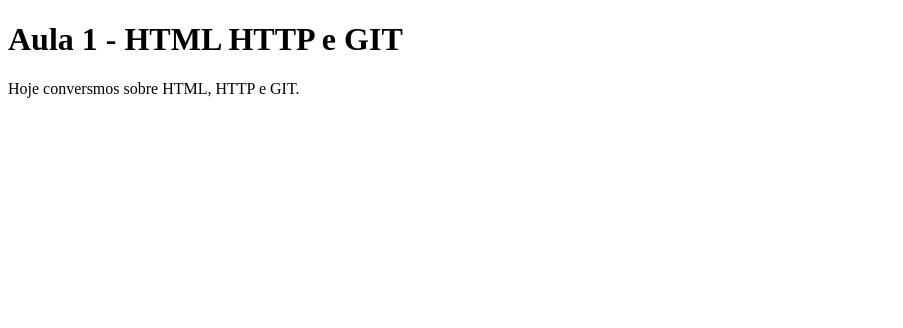
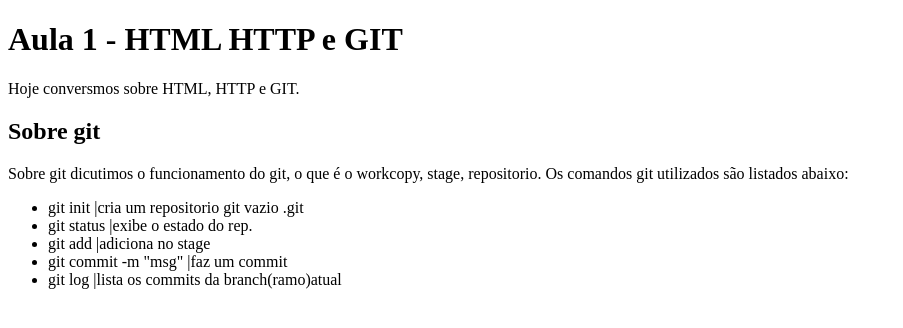
Before and after one commit to GustavoSchwabeRazera/HTML, a plain HTML site: page index.html in a window 1280 px wide. Shown: the whole page, without its empty margins (0-903 px from the left). Drawn offline with Linux system fonts and the light colour scheme.

Commit message:
comandos git

```diff
--- a/index.html
+++ b/index.html
@@ -6,5 +6,18 @@
     <body>
         <h1>Aula 1 - HTML HTTP e GIT</h1>
         <p>Hoje conversmos sobre HTML, HTTP e GIT.</p>
+
+        <h2>Sobre git</h2>
+        <p>Sobre git dicutimos o funcionamento do git, o que é o workcopy, stage, repositorio. Os comandos git utilizados são listados abaixo:</p>
+
+        <ul>
+            <li>
+                git init |cria um repositorio git vazio .git
+            </li>
+            <li>git status          |exibe o estado do rep.</li>
+            <li>git add             |adiciona no stage</li>
+            <li>git commit -m "msg" |faz um commit</li>
+            <li>git log             |lista os commits da branch(ramo)atual</li>
+        </ul>
     </body>
 </html>
```
